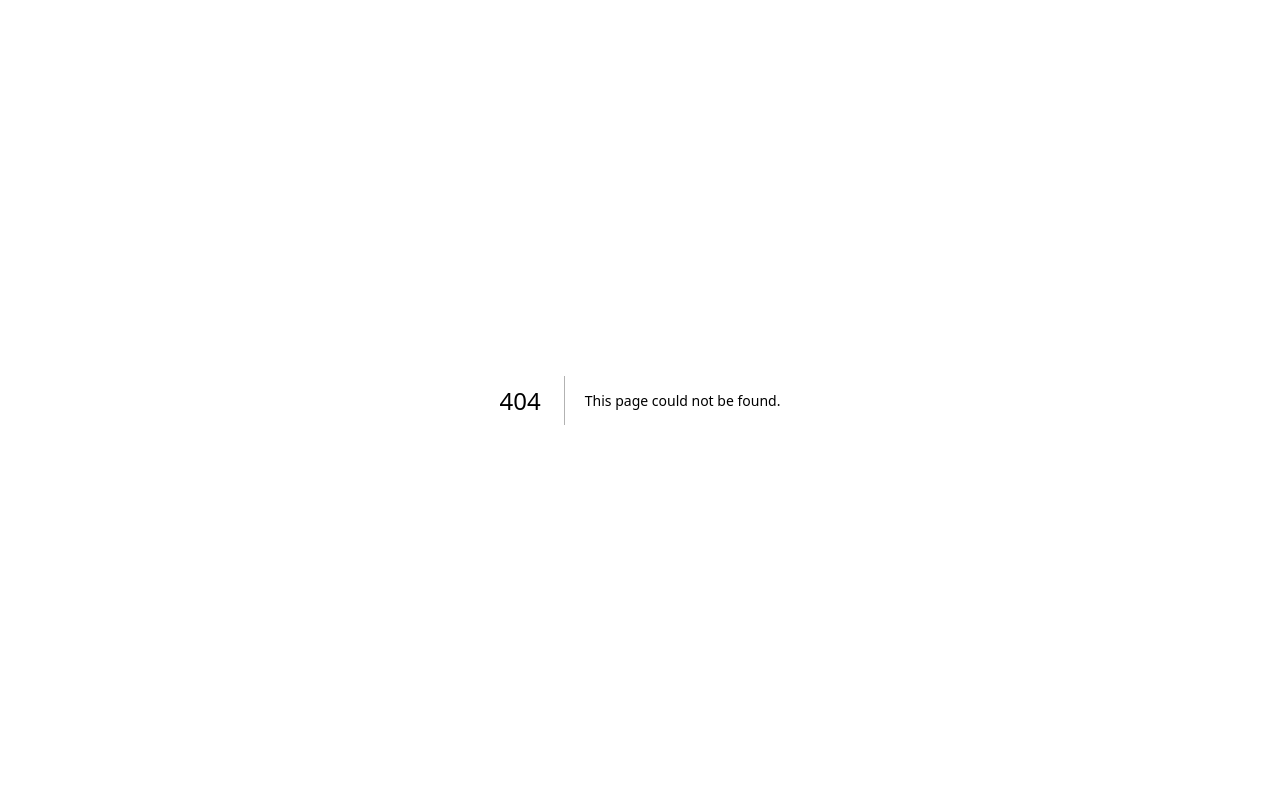
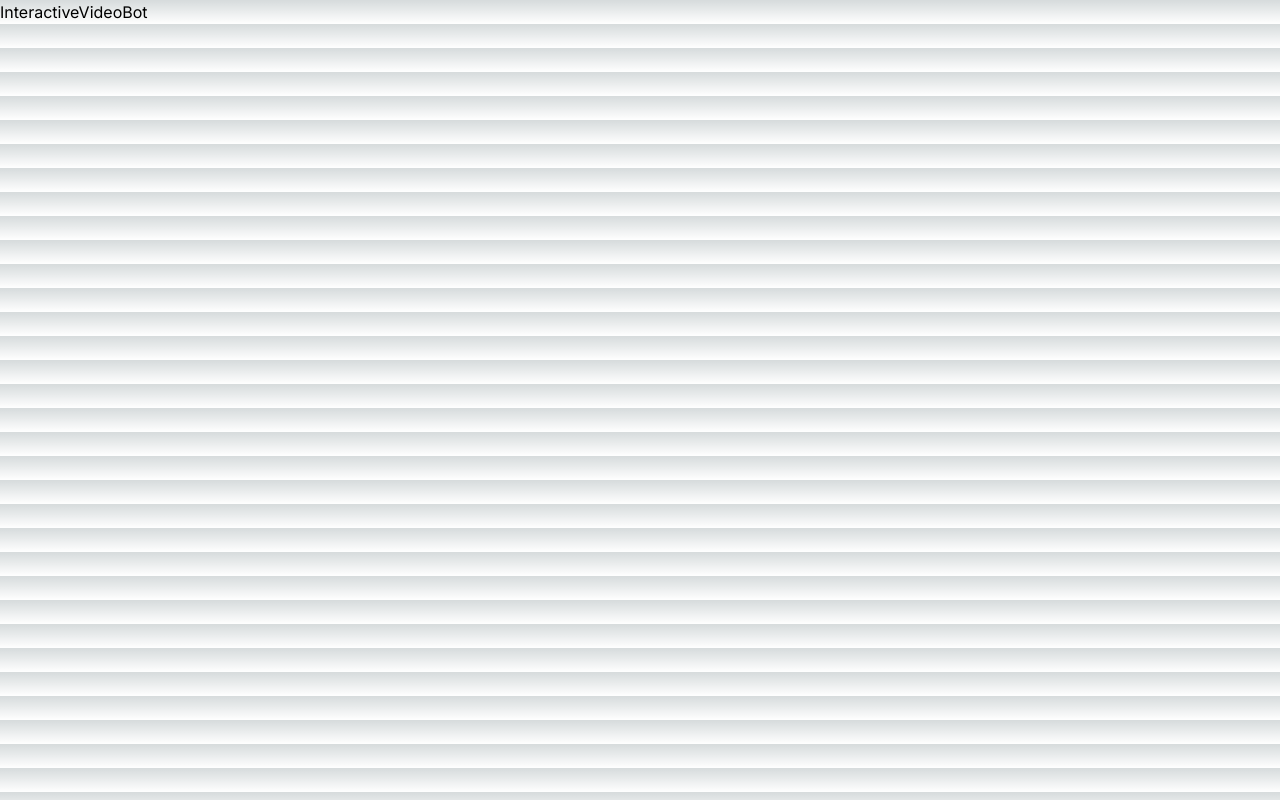
Before and after one commit to Nyamekesse/dali-challenge-code-submission, a Next.js app: page /interactive-video-bot in a window 1280 px wide. Before the commit this address had no page. Built offline with nearby package versions, Linux system fonts and the light colour scheme.

Commit message:
setup route

```diff
--- /dev/null
+++ b/app/interactive-video-bot/page.jsx
@@ -0,0 +1,7 @@
+import React from "react";
+
+const InteractiveVideoBot = () => {
+  return <div>InteractiveVideoBot</div>;
+};
+
+export default InteractiveVideoBot;
```
